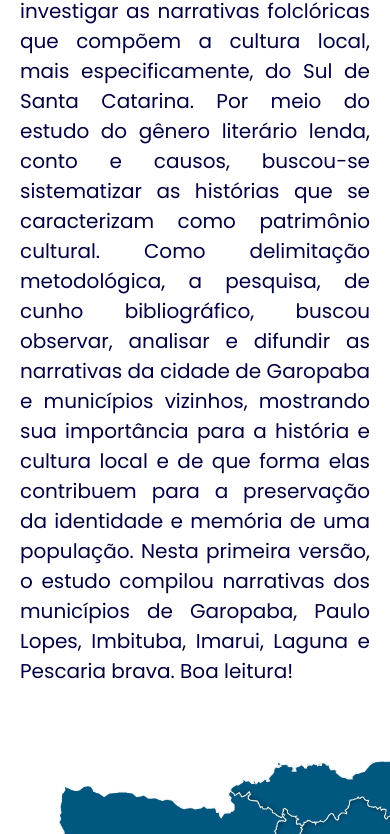
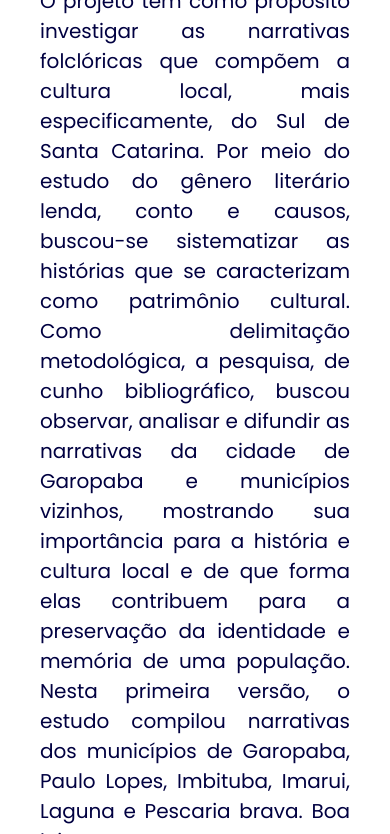
Before and after one commit to petrusgunder/projeto-lendas, a plain HTML site: page index.html in a window 390 px wide. Shown: the part 364-1198 px from the top of the page. Drawn offline with nearby package versions, Linux system fonts and the light colour scheme.

Commit message:
Add padding to .o-projeto class

```diff
--- a/style.css
+++ b/style.css
@@ -290,6 +290,10 @@ header {
         height: auto;
     }
 
+       .o-projeto{
+              padding: 20px;
+       }
+
     .equipe ul li {
         font-size: 15px;
     }
```
